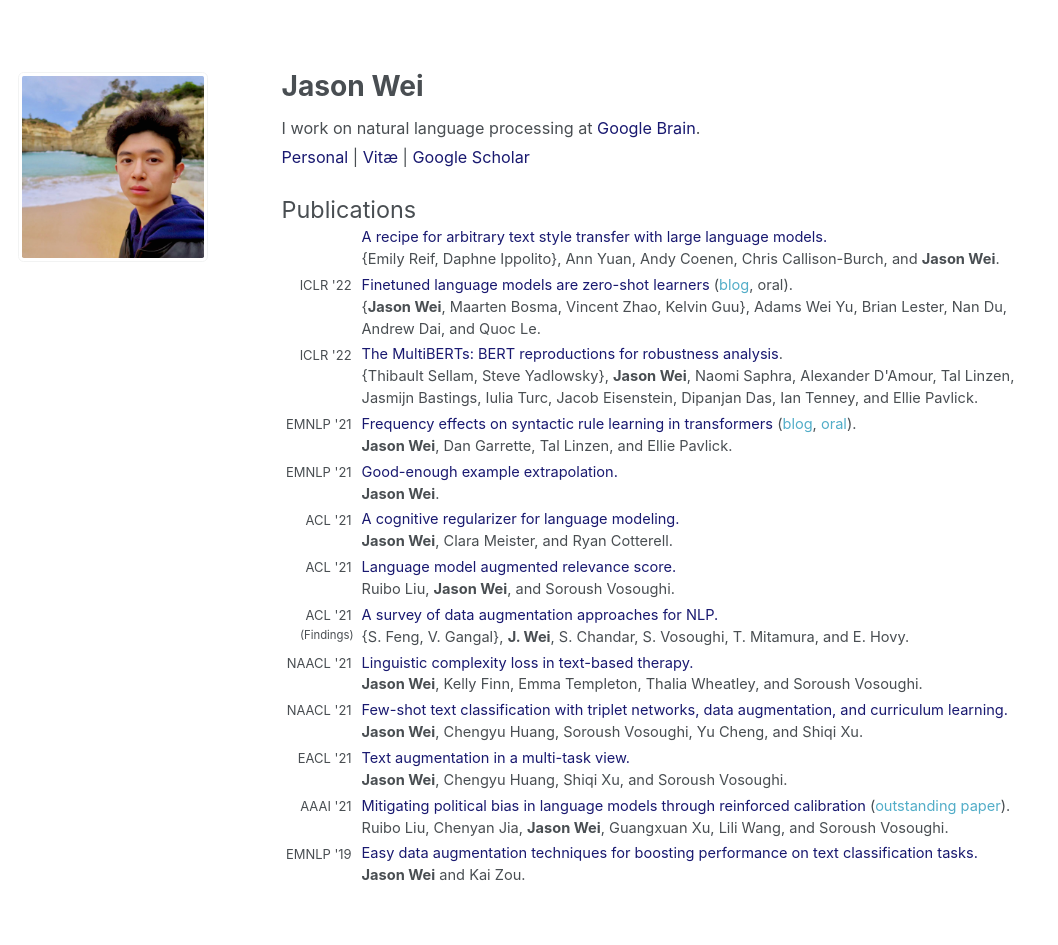
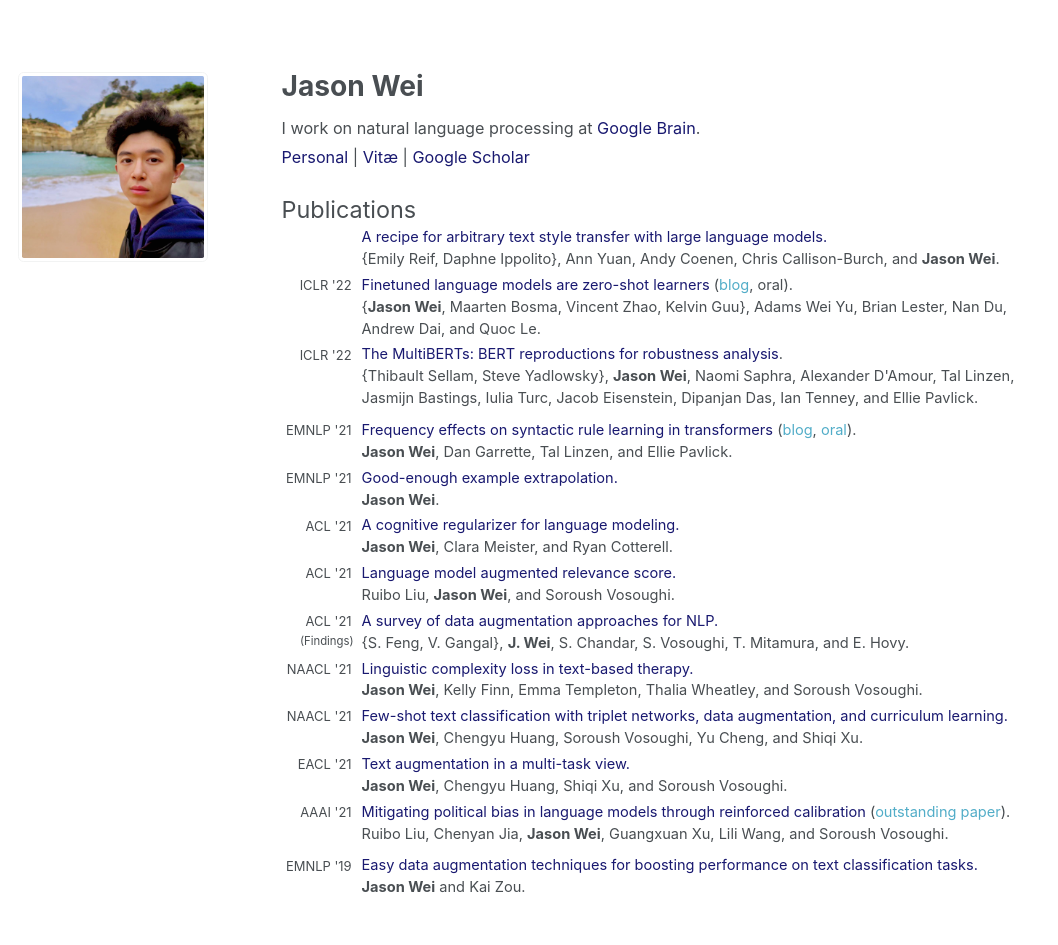
Before and after one commit to jasonwei20/jasonwei20.github.io, a Jekyll site: the page built from _pages/about.md, in a window 1280 px wide. Shown: the whole page, without its empty margins (0-1058 px from the left). Built offline with Jekyll 4.4.1, drawn with Linux system fonts in a browser that asks for light colours.

Commit message:
Update about.md

```diff
--- a/_pages/about.md
+++ b/_pages/about.md
@@ -52,7 +52,7 @@
   </tr>
   <tr>
     <td></td>
-    <td style="padding-bottom:4px">{Thibault Sellam, Steve Yadlowsky}, <b>Jason Wei</b>, Naomi Saphra, Alexander D'Amour, Tal Linzen, <br>Jasmijn Bastings, Iulia Turc, Jacob Eisenstein, Dipanjan Das, Ian Tenney, and Ellie Pavlick.</td>
+    <td style="padding-bottom:10px">{Thibault Sellam, Steve Yadlowsky}, <b>Jason Wei</b>, Naomi Saphra, Alexander D'Amour, Tal Linzen, <br>Jasmijn Bastings, Iulia Turc, Jacob Eisenstein, Dipanjan Das, Ian Tenney, and Ellie Pavlick.</td>
   </tr>
   <tr>
     <td style="width:80px; text-align:right; padding-right:10px; font-size:0.8em">EMNLP '21</td>
@@ -125,7 +125,7 @@
   </tr>
   <tr>
     <td></td>
-    <td style="padding-bottom:4px">Ruibo Liu, Chenyan Jia, <b>Jason Wei</b>, Guangxuan Xu, Lili Wang, and Soroush Vosoughi.</td>
+    <td style="padding-bottom:10px">Ruibo Liu, Chenyan Jia, <b>Jason Wei</b>, Guangxuan Xu, Lili Wang, and Soroush Vosoughi.</td>
   </tr>
   <tr>
     <td style="width:80px; text-align:right; padding-right:10px; font-size:0.8em">EMNLP '19</td>
```
